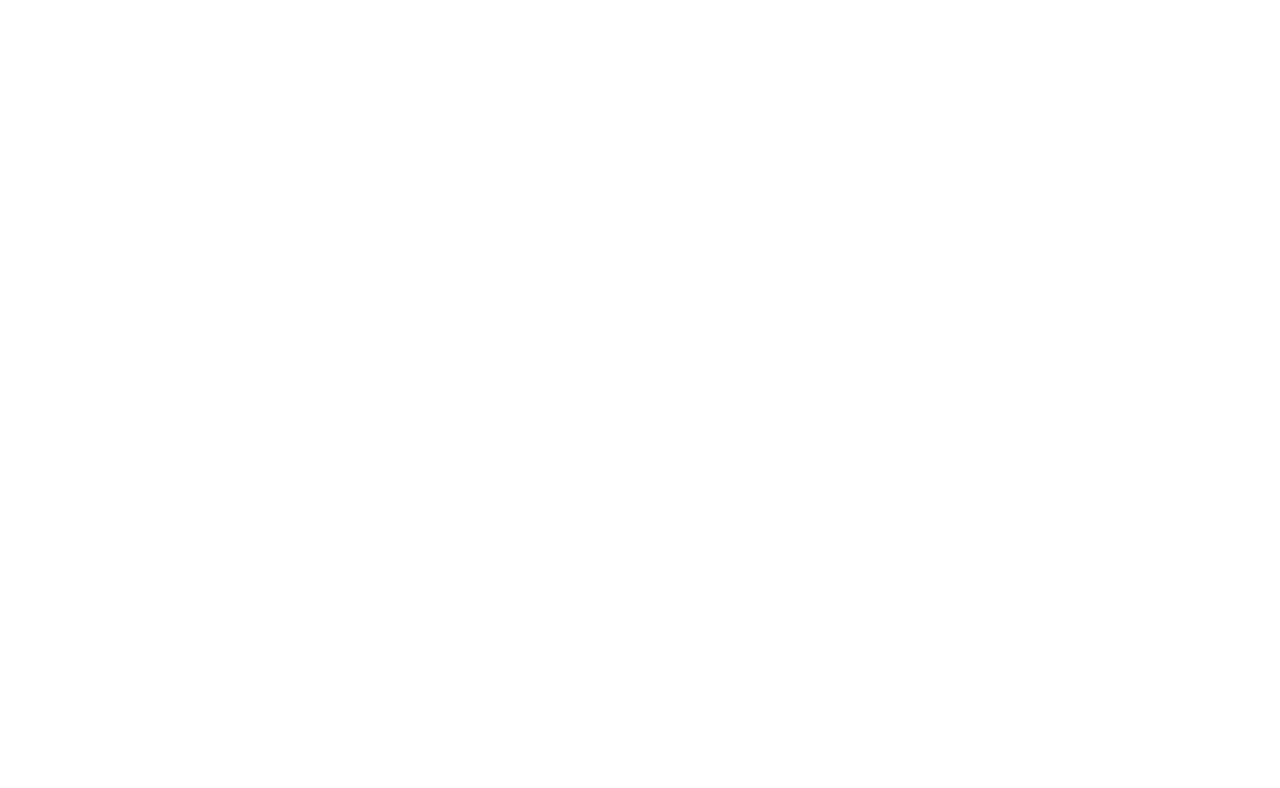
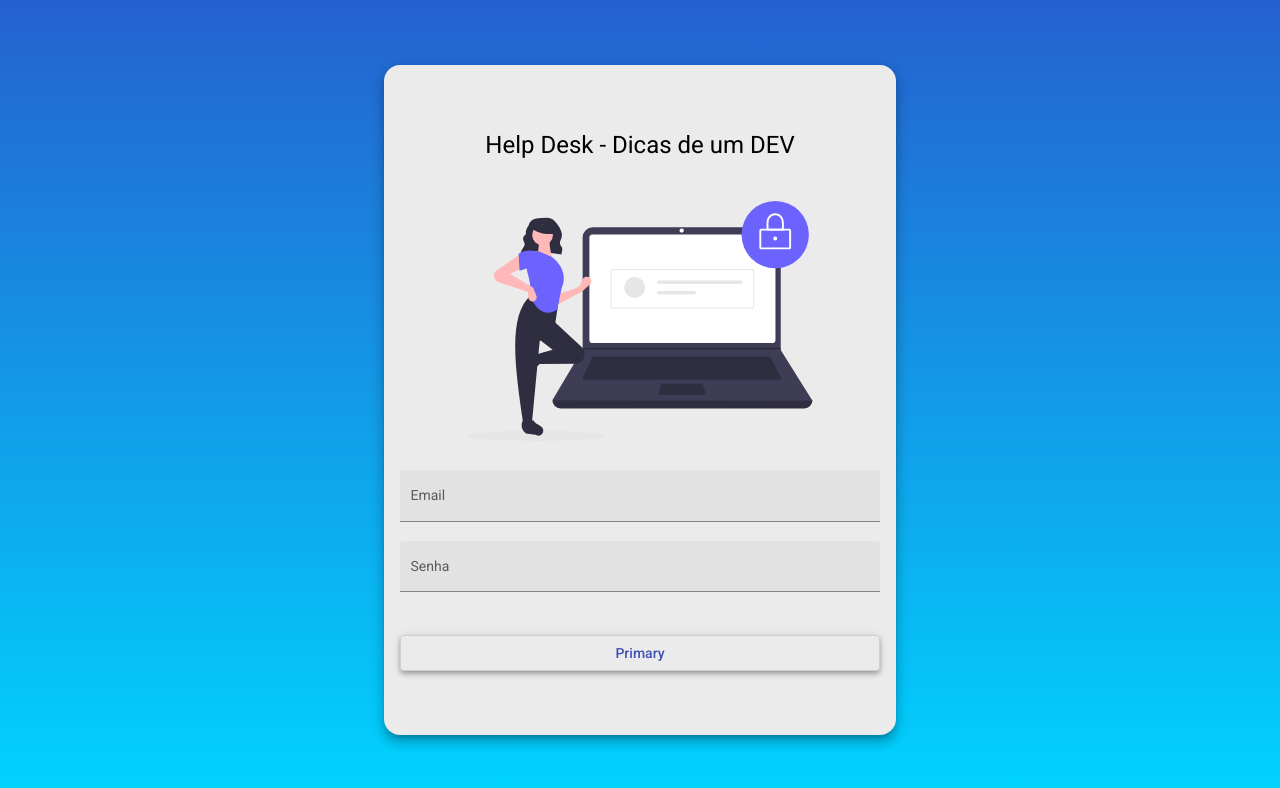
Before and after one commit to samuel-melo1/helpdesk-angular, an Angular app: page /login in a window 1280 px wide. Before the commit this address led to /. Shown: the top 788 px of the page. Built offline with nearby package versions, Linux system fonts and the light colour scheme.

Commit message:
html and css implemented to component login

```diff
--- a/src/app/app-routing.module.ts
+++ b/src/app/app-routing.module.ts
@@ -3,8 +3,10 @@
 import { NavComponent } from './components/nav/nav.component';
 import { HomeComponent } from './components/home/home.component';
 import { TecnicoListComponent } from './components/tecnico/tecnico-list/tecnico-list.component';
+import { LoginComponent } from './components/login/login.component';
 
 const routes: Routes = [
+  {path:'login', component:LoginComponent},
   {
     path: '', component: NavComponent, children:[
       {path: 'home', component:HomeComponent},
--- a/src/app/components/login/login.component.css
+++ b/src/app/components/login/login.component.css
@@ -0,0 +1,33 @@
+.container{
+    height: 100%;
+    background: linear-gradient(180deg, rgba(2,0,36,1) 0%, rgba(37,97,207,1) 0%, rgba(0, 212, 255, 1) 100%);
+    display: flex;
+    align-items: center;
+    justify-content: center;
+}
+
+.form{
+    width: 30rem;
+    margin: auto;
+    background-color: rgb(235, 235, 235);
+    padding: 4rem 1rem;
+    border-radius: 1rem;
+}
+h1{
+    width: 100%;
+    text-align: center;
+}
+
+img{
+    height: 15rem;
+    width: 100%;
+    margin: 1.5rem auto 1.5rem auto;
+}
+.full-width{
+    width: 100%;
+
+}
+
+button{
+    margin-top: 1.5rem;
+}
--- a/src/app/components/login/login.component.html
+++ b/src/app/components/login/login.component.html
@@ -1 +1,18 @@
-<p>login works!</p>
+<div class="container">
+
+    <form class="form mat-elevation-z8">
+      <h1>Help Desk - Dicas de um DEV</h1>
+        <img src="assets/img/login-image.svg" alt="Dicas de um DEV">
+        <mat-form-field class="full-width" appearance="fill">
+          <mat-label>Email</mat-label>
+          <input matInput placeholder="Ex. user@gmail.com">
+        </mat-form-field>
+
+        <mat-form-field class="full-width" appearance="fill">
+            <mat-label>Senha</mat-label>
+            <input type="password" matInput placeholder="Ex. 123" >
+          </mat-form-field>
+
+          <button class="full-width mat-elevation-z4" mat-stroked-button color="primary">Primary</button>
+      </form>
+</div>
```
Also changed, not shown: src/assets/img/login-image.svg (added).
